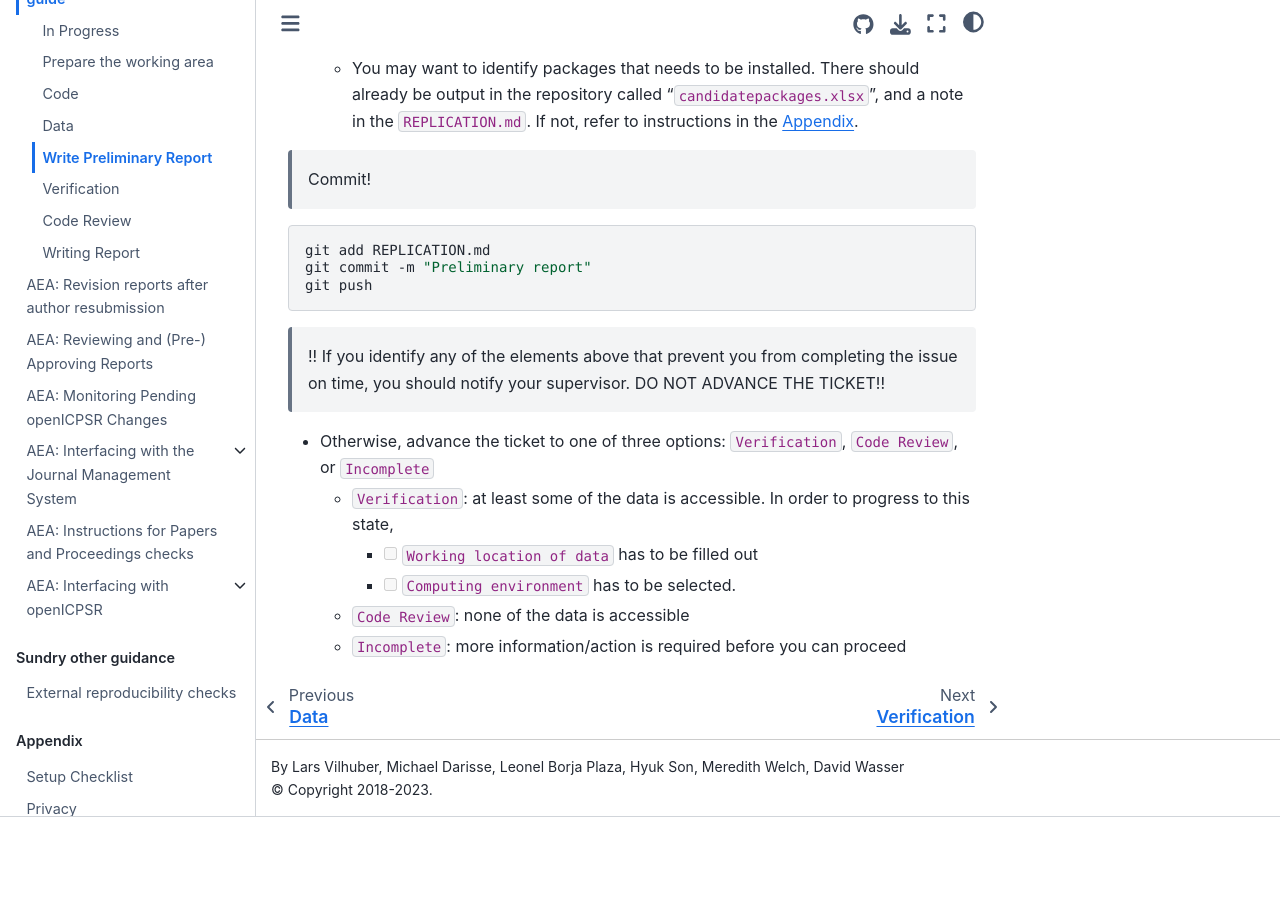
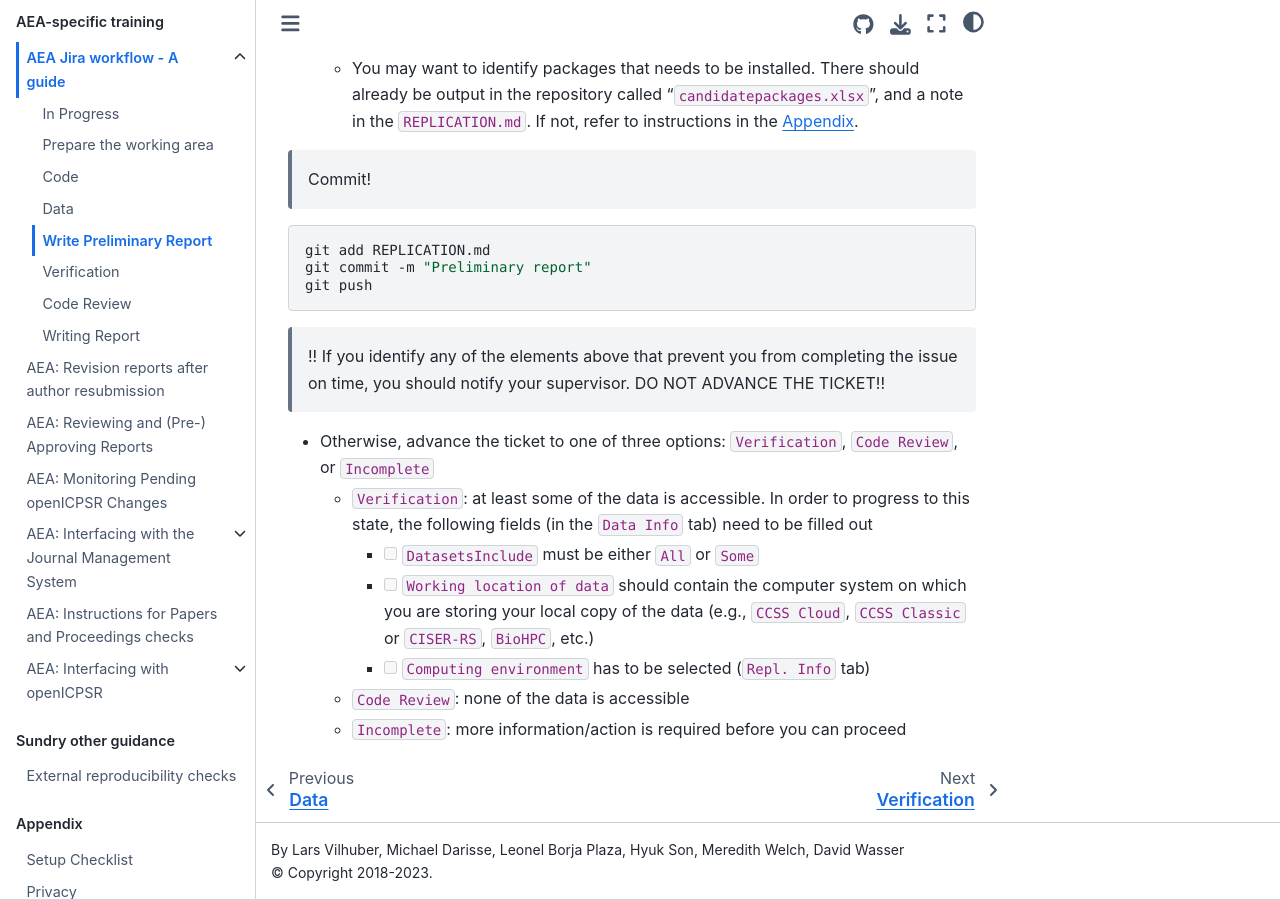
Before and after one commit to labordynamicsinstitute/ldilab-manual, a Jupyter Book: the page built from 11-05-workflow-write-prelim.md, in a window 1280 px wide and 900 px high, scrolled down 570 px. Built offline with Jupyter Book 1.0.4 settings and Sphinx 7.4.7 and the Sphinx Book theme 1.1.4, drawn with Linux system fonts in a browser that asks for light colours; before the commit the page ends 1387 px from its top, so only the background shows below that.

Commit message:
Update 11-05-workflow-write-prelim.md

```diff
--- a/11-05-workflow-write-prelim.md
+++ b/11-05-workflow-write-prelim.md
@@ -27,8 +27,9 @@
 > !! If you identify any of the elements above that prevent you from completing the issue on time, you should notify your supervisor. DO NOT ADVANCE THE TICKET!!
 
 - Otherwise, advance the ticket to one of three options: `Verification`, `Code Review`, or `Incomplete`
-  - `Verification`: at least some of the data is accessible. In order to progress to this state,
-    - [ ] `Working location of data` has to be filled out
-    - [ ] `Computing environment` has to be selected.
+  - `Verification`: at least some of the data is accessible. In order to progress to this state, the following fields (in the `Data Info` tab) need to be filled out
+    - [ ] `DatasetsInclude` must be either `All` or `Some`
+    - [ ] `Working location of data` should contain the computer system on which you are storing your local copy of the data (e.g., `CCSS Cloud`, `CCSS Classic` or `CISER-RS`, `BioHPC`, etc.)
+    - [ ] `Computing environment` has to be selected (`Repl. Info` tab)
   - `Code Review`: none of the data is accessible
   - `Incomplete`: more information/action is required before you can proceed
```
